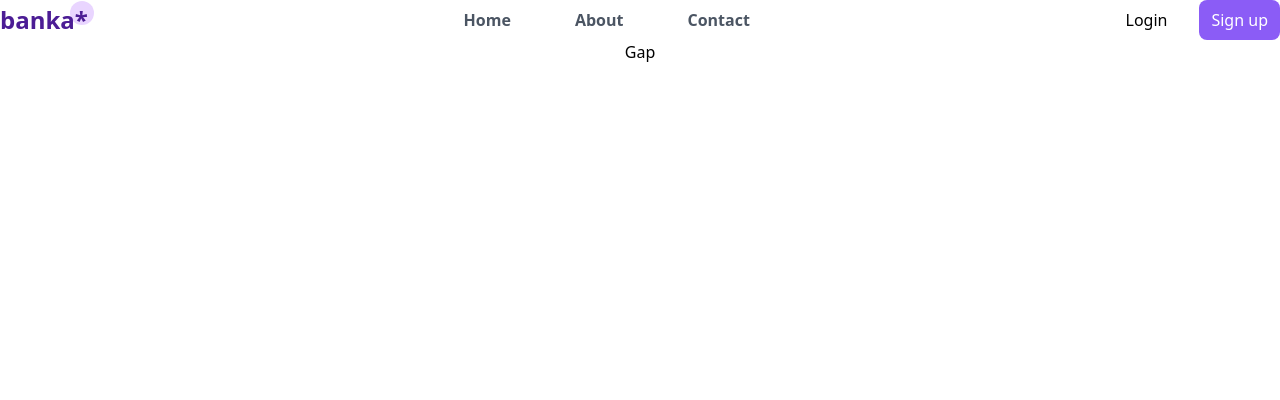
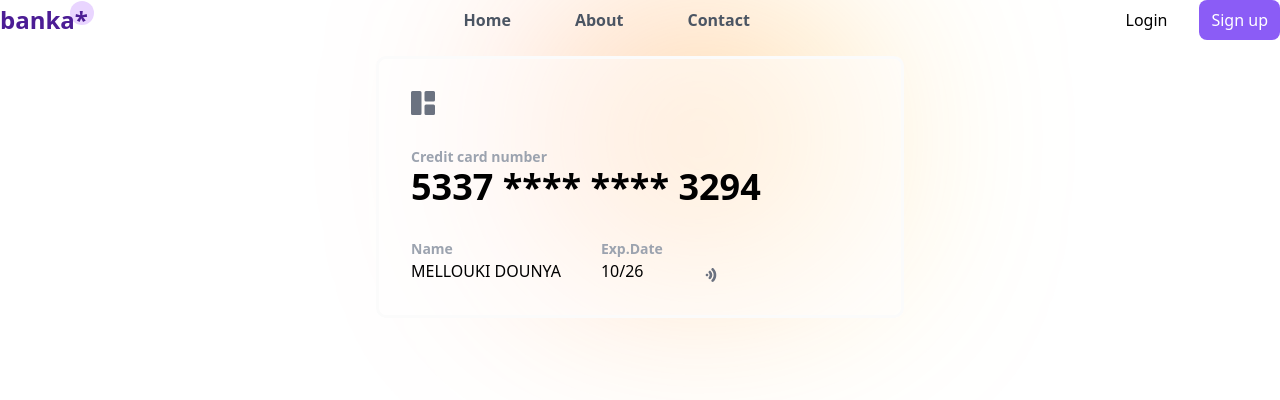
Before and after one commit to dounya-m/dev-hunter, a React (Vite) app: page /gap in a window 1280 px wide. Shown: the top 400 px of the page. Built offline with nearby package versions, Linux system fonts and the light colour scheme.

Commit message:
push gap Header verseion 1.1.1

```diff
--- /dev/null
+++ b/src/components/user/gap/GapHeader.jsx
@@ -0,0 +1,32 @@
+import React from 'react'
+import {BsFillGrid1X2Fill}  from "react-icons/bs";
+import {TiWiFi} from "react-icons/ti"
+import {BsArrowLeftShort} from "react-icons/bs"
+
+function GapHeader() {
+  return (
+    <div className='card mt-[1rem] relative rotate'>
+    <p className='cercle_deco absolute -z-40'></p>
+    <BsFillGrid1X2Fill className='text-gray-500 text-2xl' />
+    <div>
+        <p className='text-gray-400 font-semibold text-sm'>Credit card number</p>
+        <p className=' text-4xl font-semibold'>5337 **** **** 3294</p>
+    </div>
+    <div className='flex items-end gap-10'>
+        <div className=''>
+            <p className='text-gray-400 font-semibold text-sm'>Name</p>
+            <p className=''>MELLOUKI DOUNYA</p>
+        </div>
+        <div className=''>
+            <p className='text-gray-400 font-semibold text-sm'>Exp.Date</p>
+            <p className=''>10/26</p>
+        </div>
+        <div>
+            <TiWiFi className=' rotate-90 text-gray-500' />
+        </div>
+    </div>
+</div>
+  )
+}
+
+export default GapHeader
--- a/src/pages/user/Gap.jsx
+++ b/src/pages/user/Gap.jsx
@@ -1,8 +1,11 @@
 import React from 'react'
+import GapHeader from '../../components/user/gap/GapHeader'
 
 function Gap() {
   return (
-    <div>Gap</div>
+    <div>
+        <GapHeader />
+    </div>
   )
 }
 
```
